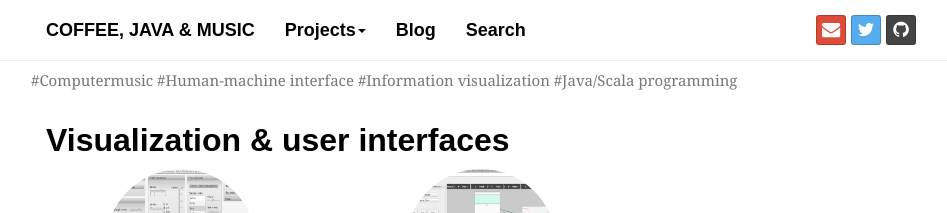
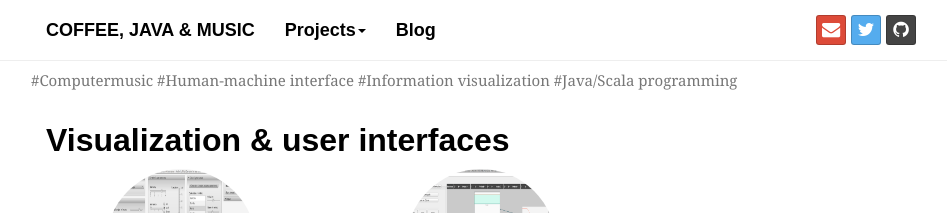
Before and after one commit to francoiscabrol/francoiscabrol.github.source, a Jekyll site: the page built from index.html, in a window 1280 px wide. Shown: the top 213 px of the page, without its empty margins (159-1106 px from the left). Built offline with Jekyll 4.4.1, drawn with Linux system fonts in a browser that asks for light colours; nearby versions of some CDN libraries; some web fonts are replaced.

Commit message:
wip search

```diff
--- a/_layouts/default.html
+++ b/_layouts/default.html
@@ -42,11 +42,11 @@
               </ul>
             </li>
             {% for p in site.pages %}
-              {% unless p.title == "Home" or p.title == "About" %}
+              {% if p.title == "Blog" %}
               <li {% if p.url == page.url %}class="active"{% endif %}>
                 <a href="{{ p.url }}">{{ p.title }}</a>
               </li>
-              {% endunless %}
+              {% endif %}
             {% endfor %}
           </ul>
           <ul class="nav-network">
```
